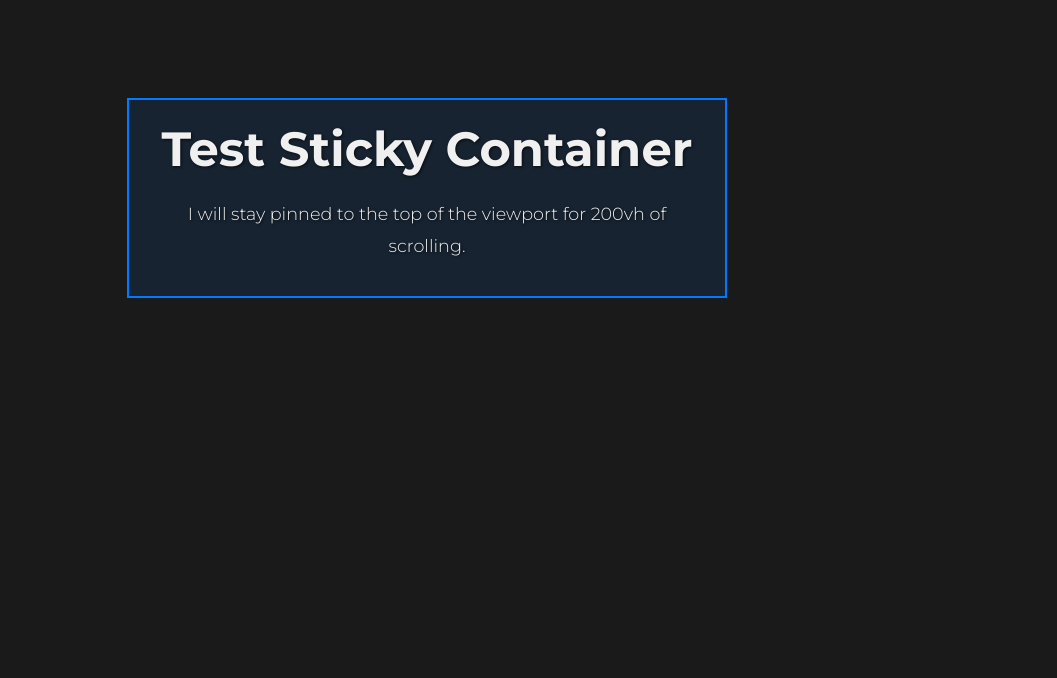
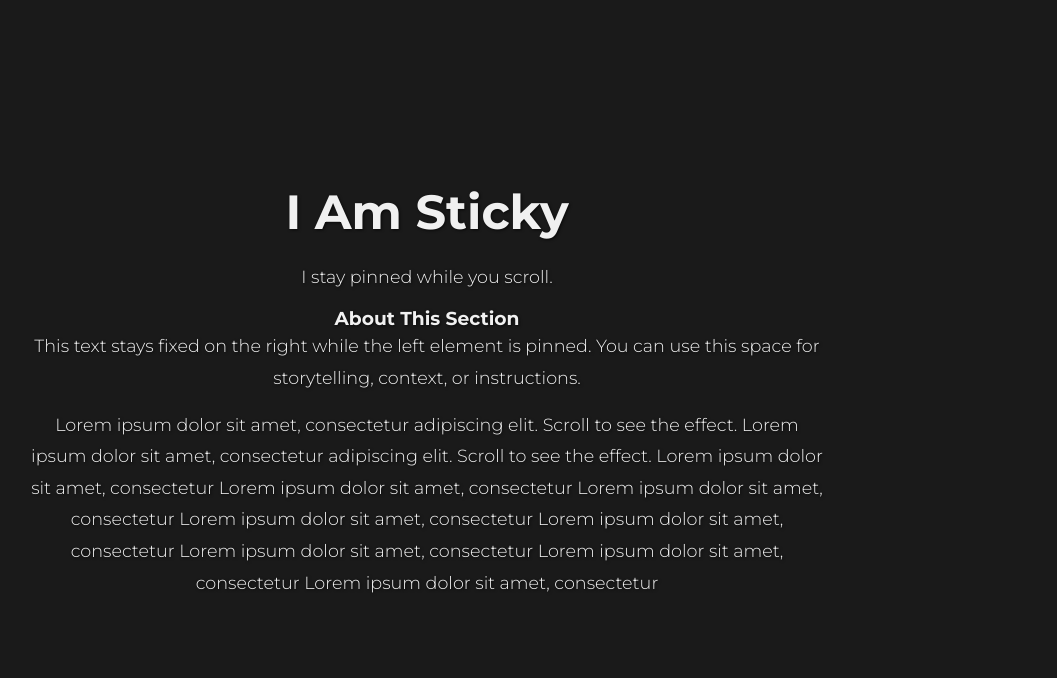
Before and after one commit to ThomasWatkins/PhortexPhotoPortfolio, a plain HTML site: page index.html in a window 1280 px wide. Shown: the part 802-1480 px from the top of the page, without its empty margins (213-1270 px from the left). Drawn offline with nearby package versions, Linux system fonts and the light colour scheme; a script that the page names is missing.

Commit message:
Revise sticky element and enhance section content
Updated the sticky element and added content for better storytelling.

```diff
--- a/index.html
+++ b/index.html
@@ -51,13 +51,38 @@
             </div>
         </section>
 
-        <section class="page-section" id="pin-container" style="background-color: var(--dark-bg);">
-            <div id="sticky-element" style="padding: 20px; border: 2px solid var(--primary-color); background-color: rgba(0, 123, 255, 0.1); width: 80%; max-width: 600px; text-align: center;">
-                <h2>Test Sticky Container</h2>
-                <p>I will stay pinned to the top of the viewport for 200vh of scrolling.</p>
+        <section class="page-section" id="pin-container">
+
+            <div class="pin-left">
+                <div id="sticky-element">
+                    <h2>I Am Sticky</h2>
+                    <p>I stay pinned while you scroll.</p>
+                </div>
             </div>
-            <p style="margin-top: 100vh; font-size: 0.9rem; color: #aaa;">Scroll down a lot to activate the pin and then to unpin it.</p>
-            <p style="margin-top: 100vh; font-size: 0.9rem; color: #aaa;">(More filler content...)</p>
+
+            <div>
+                <h3>About This Section</h3>
+                <p>
+                    This text stays fixed on the right while the
+                    left element is pinned. You can use this space
+                    for storytelling, context, or instructions.
+                </p>
+                <p>
+                    Lorem ipsum dolor sit amet, consectetur
+                    adipiscing elit. Scroll to see the effect.
+                    Lorem ipsum dolor sit amet, consectetur
+                    adipiscing elit. Scroll to see the effect.
+                    Lorem ipsum dolor sit amet, consectetur
+                    Lorem ipsum dolor sit amet, consectetur
+                    Lorem ipsum dolor sit amet, consectetur
+                    Lorem ipsum dolor sit amet, consectetur
+                    Lorem ipsum dolor sit amet, consectetur
+                    Lorem ipsum dolor sit amet, consectetur
+                    Lorem ipsum dolor sit amet, consectetur
+                    Lorem ipsum dolor sit amet, consectetur
+                </p>
+            </div>
+
         </section>
 
         <section class="page-section" id="filler-section">
@@ -75,7 +100,7 @@
     </div>
 
     <footer>
-        <p style="text-align: center; padding: 20px; color: #777; position: relative;">&copy; 2024 Phortex Photo. All Rights Reserved.</p>
+        <p style="padding: 20px; color: #777; position: relative;">&copy; 2024 Phortex Photo. All Rights Reserved.</p>
     </footer>
 
     <script src="https://cdn.jsdelivr.net/npm/@studio-freight/lenis@1.0.34/dist/lenis.min.js"></script>
```
